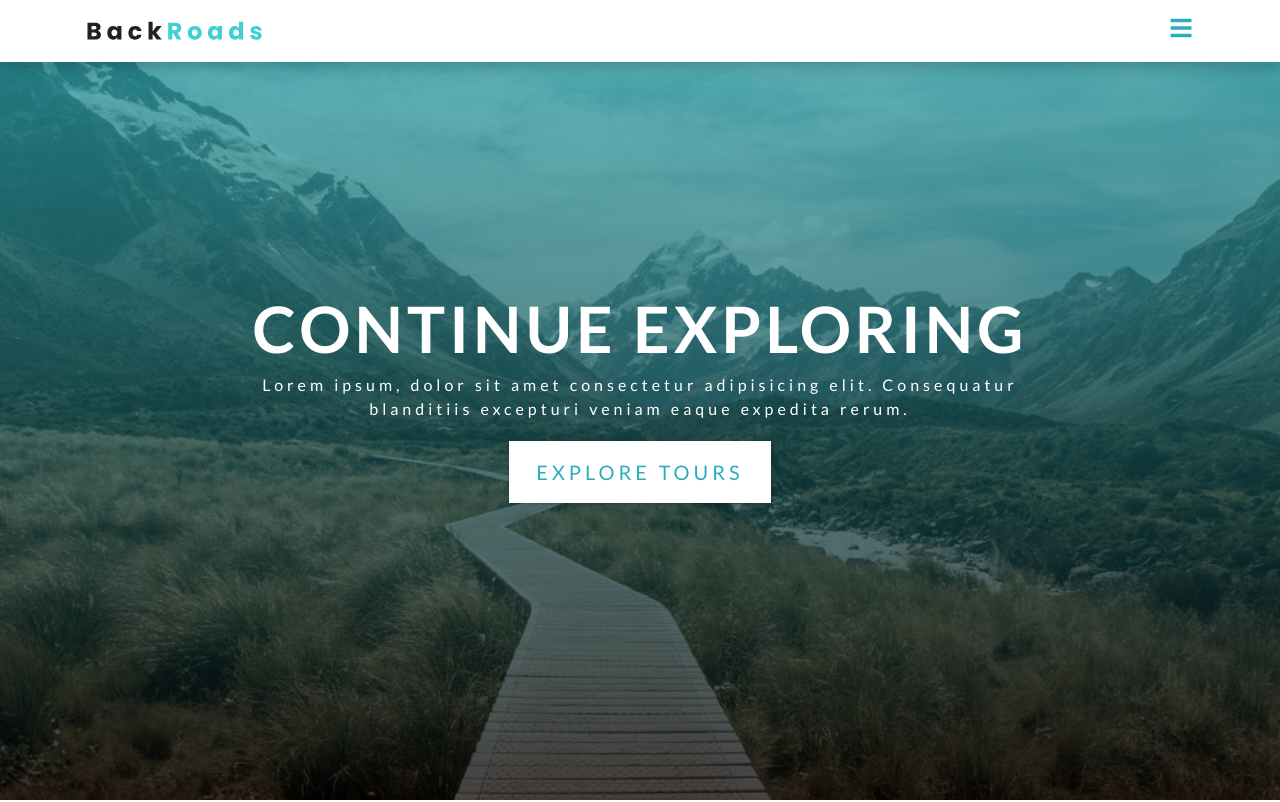
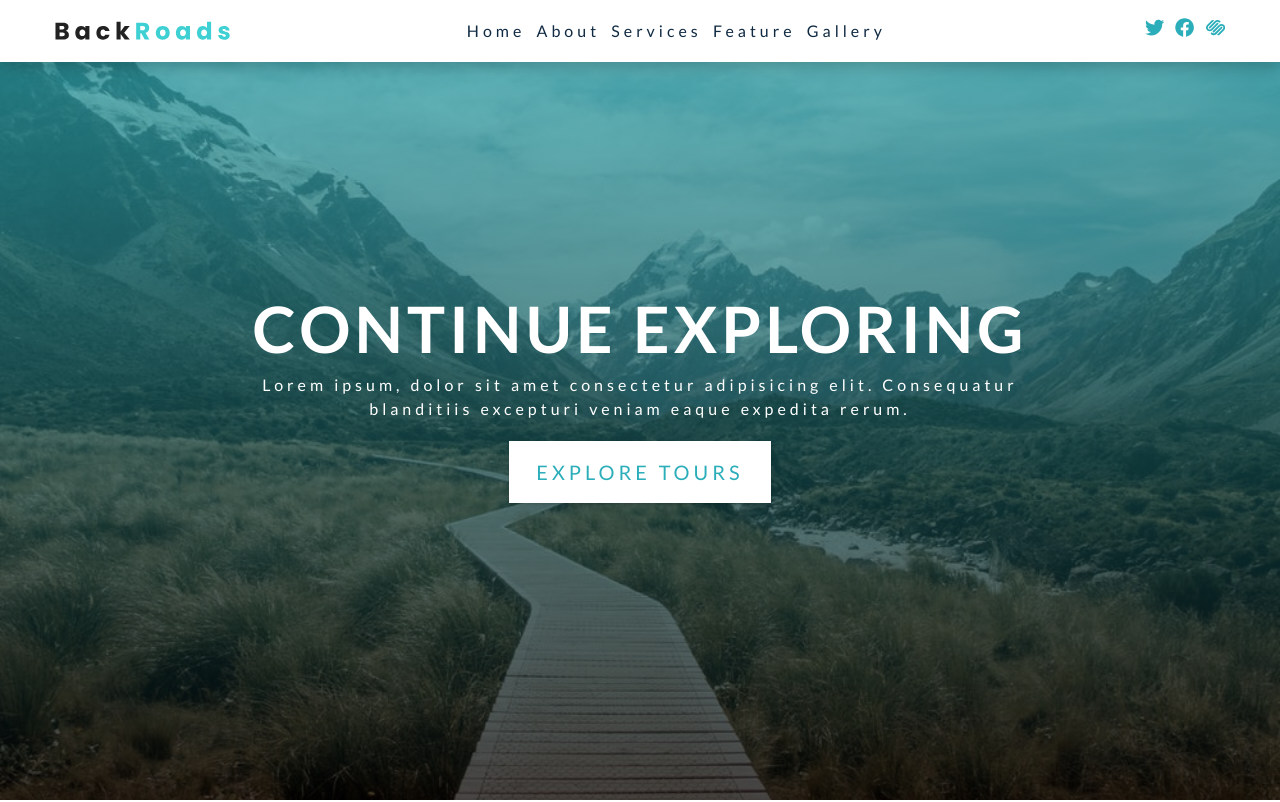
Before and after one commit to Kadungon/back-roads, a React (Create React App) app: page / in a window 1280 px wide. Shown: the top 802 px of the page. Built offline with nearby package versions, Linux system fonts and the light colour scheme.

Commit message:
nav big screen

```diff
--- a/src/components/nav/nav.component.jsx
+++ b/src/components/nav/nav.component.jsx
@@ -1,40 +1,63 @@
+import { useState } from "react";
 import Wrapper from "./nav.styles";
 import logo from "../../static/images/logo.svg";
 import { FaBars, FaFacebook, FaTwitter, FaSquarespace } from "react-icons/fa";
 
 const NavBar = () => {
+  const [toggle, setToggle] = useState(false);
+
   return (
-    <Wrapper>
-      <div className="nav-centre">
+    <Wrapper toggle={toggle}>
+      <div className="nav-center">
         <div className="nav-header">
           <img src={logo} className="nav-logo" alt="" />
-          <button className="nav-toggle">
+          <button className="nav-toggle" onClick={() => setToggle(!toggle)}>
             <FaBars />
           </button>
         </div>
         <ul className="nav-links">
           <li>
-            <a href="#home" className="nav-link scroll-link">
+            <a
+              href="#home"
+              className="nav-link scroll-link"
+              onClick={() => setToggle(!toggle)}
+            >
               home
             </a>
           </li>
           <li>
-            <a href="#about" className="nav-link scroll-link">
+            <a
+              href="#about"
+              className="nav-link scroll-link"
+              onClick={() => setToggle(!toggle)}
+            >
               about
             </a>
           </li>
           <li>
-            <a href="#services" className="nav-link scroll-link">
+            <a
+              href="#services"
+              className="nav-link scroll-link"
+              onClick={() => setToggle(!toggle)}
+            >
               services
             </a>
           </li>
           <li>
-            <a href="#feature" className="nav-link scroll-link">
+            <a
+              href="#feature"
+              className="nav-link scroll-link"
+              onClick={() => setToggle(!toggle)}
+            >
               feature
             </a>
           </li>
           <li>
-            <a href="#gallery" className="nav-link scroll-link">
+            <a
+              href="#gallery"
+              className="nav-link scroll-link"
+              onClick={() => setToggle(!toggle)}
+            >
               gallery
             </a>
           </li>
--- a/src/components/nav/nav.styles.jsx
+++ b/src/components/nav/nav.styles.jsx
@@ -1,4 +1,8 @@
-import styled from "styled-components";
+import styled, { css } from "styled-components";
+
+const showLink = css`
+  height: 280px;
+`;
 
 const Wrapper = styled.nav`
   position: fixed;
@@ -13,7 +17,7 @@ const Wrapper = styled.nav`
     display: none;
   }
 
-  .nav-centre {
+  .nav-center {
     width: 100%;
     max-width: 1170px;
     color: antiquewhite;
@@ -60,10 +64,55 @@ const Wrapper = styled.nav`
     height: 0;
     overflow: hidden;
     transition: var(--transition);
+    ${({ toggle }) => toggle && showLink}
   }
 
-  .show-links {
-    height: 280px;
+  @media screen and (min-width: 992px) {
+    padding: 1rem 2rem;
+    .nav-toggle {
+      display: none;
+    }
+
+    .nav-center {
+      display: flex;
+      justify-content: space-between;
+      align-items: center;
+    }
+
+    .nav-links {
+      display: flex;
+      height: auto;
+    }
+
+    .nav-link {
+      padding: 0 0;
+      margin-right: 0.7rem;
+      &:hover {
+        padding: 0;
+        background: transparent;
+        color: var(--clr-primary-5);
+      }
+    }
+
+    .nav-header {
+      padding: 0 0;
+    }
+
+    .nav-icons {
+      display: flex;
+      justify-content: space-between;
+    }
+
+    .nav-icon {
+      margin-left: 0.7rem;
+      font-size: 1.2rem;
+      color: var(--clr-primary-5);
+      transition: var(--transition);
+
+      &:hover {
+        color: var(--clr-primary-8);
+      }
+    }
   }
 `;
 
```
